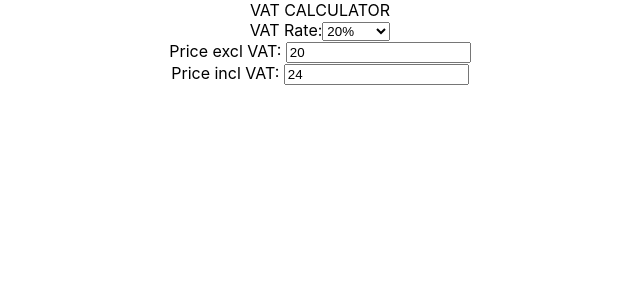
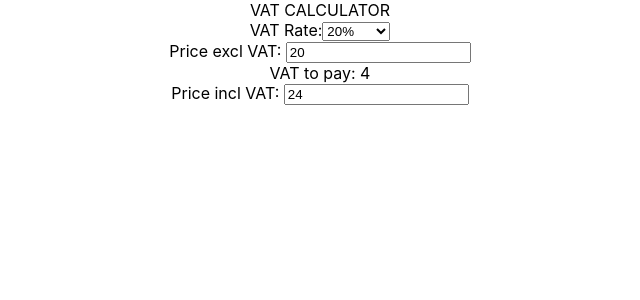
Before and after one commit to sm88cm/instructor-vat-fork, a React (Create React App) app: page / in a window 1280 px wide. Shown: the top 300 px of the page, without its empty margins (320-960 px from the left). Built offline with nearby package versions, Linux system fonts and the light colour scheme.

Commit message:
DisplayBlock created with simple label and value props to keep it generic for possible reuse

```diff
--- a/src/App.js
+++ b/src/App.js
@@ -1,4 +1,5 @@
 import './App.css';
+import DisplayBlock from './DisplayBlock';
 import PriceEntryField from './PriceEntryField';
 import VatRateField from './VatRateField';
 
@@ -8,6 +9,7 @@ function App() {
       VAT CALCULATOR
       <VatRateField />
       <PriceEntryField label="Price excl VAT: " price={20} />
+      <DisplayBlock label="VAT to pay: " value="4" />
       <PriceEntryField label="Price incl VAT: " price={24} />
     </div>
   );
--- /dev/null
+++ b/src/DisplayBlock.jsx
@@ -0,0 +1,11 @@
+import React from 'react';
+
+const DisplayBlock = (props) => {
+  return (
+    <div>
+      {props.label} {props.value}
+    </div>
+  );
+}
+
+export default DisplayBlock;
```
